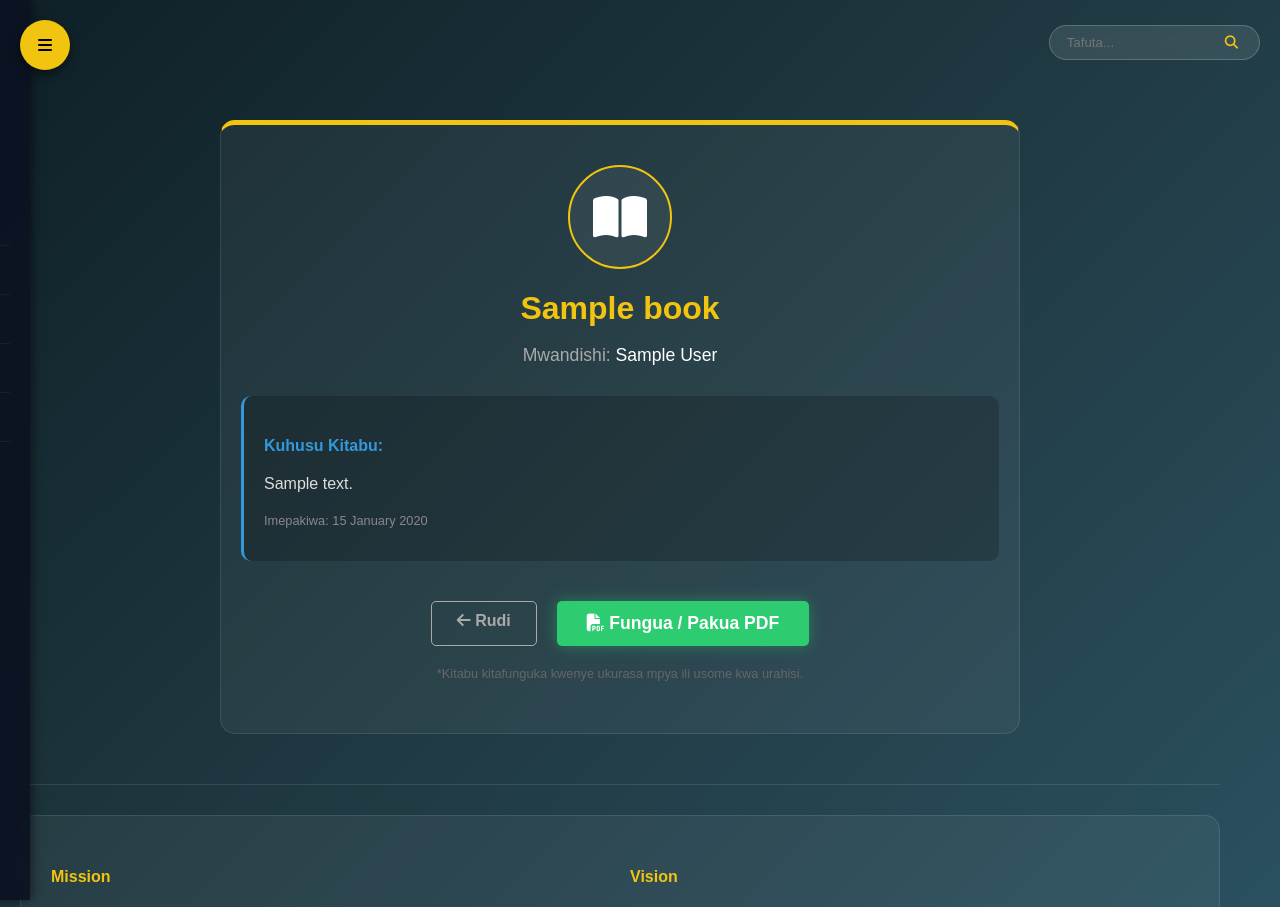
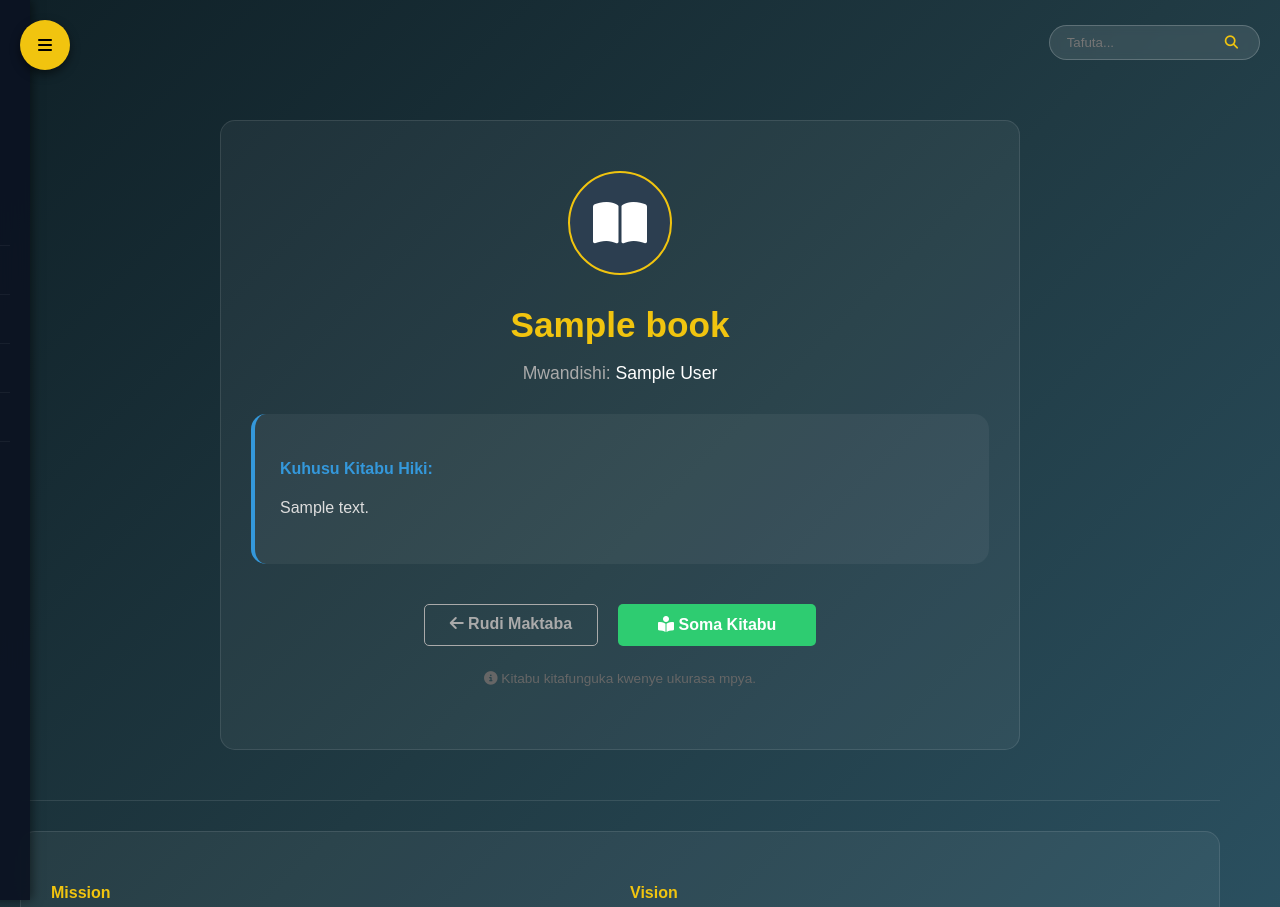
Before and after one commit to abdondismas0-hub/impactful-mind-web, a Flask app: page /read/1 in a window 1280 px wide. Shown: the top 907 px of the page. Run offline with Flask 3, Linux system fonts and the light colour scheme; tables that the repository leaves empty hold one stand-in row (values such as "Sample post").

Commit message:
Update styling and content in read_book.html

```diff
--- a/templates/read_book.html
+++ b/templates/read_book.html
@@ -3,40 +3,50 @@
 {% block content %}
 <div style="padding-top: 40px; max-width: 800px; margin: auto;">
 
-    <!-- Kadi ya Maelezo ya Kitabu -->
-    <div class="glass-panel" style="text-align: center; padding: 40px 20px; border-top: 5px solid var(--accent);">
+    <!-- Kichwa na Maelezo -->
+    <div class="glass-panel" style="text-align: center; padding: 50px 30px;">
 
-        <!-- Icon Kubwa -->
-        <div style="width: 100px; height: 100px; background: rgba(255,255,255,0.05); border-radius: 50%; display: flex; align-items: center; justify-content: center; margin: 0 auto 20px auto; border: 2px solid var(--accent);">
+        <!-- Icon ya Kitabu -->
+        <div style="width: 100px; height: 100px; background: #2c3e50; margin: 0 auto 30px auto; border-radius: 50%; display: flex; align-items: center; justify-content: center; border: 2px solid var(--accent);">
             <i class="fas fa-book-open fa-3x" style="color: #fff;"></i>
         </div>
 
-        <h1 style="color: var(--accent); font-size: 2rem; margin-bottom: 10px;">{{ book.title }}</h1>
+        <h1 style="color: var(--accent); font-size: 2.2rem; margin-bottom: 10px;">{{ book.title }}</h1>
         <p style="color: #aaa; font-size: 1.1rem; margin-bottom: 30px;">Mwandishi: <span style="color: white;">{{ book.author }}</span></p>
 
-        <!-- Maelezo -->
-        <div style="background: rgba(0,0,0,0.2); padding: 20px; border-radius: 10px; text-align: left; margin-bottom: 40px; border-left: 3px solid #3498db;">
-            <h4 style="color: #3498db; margin-bottom: 10px;">Kuhusu Kitabu:</h4>
-            <p style="color: #ddd; line-height: 1.6;">{{ book.description }}</p>
-            <p style="color: #888; font-size: 0.8rem; margin-top: 15px;">Imepakiwa: {{ book.date_uploaded.strftime('%d %B %Y') }}</p>
+        <!-- Box la Maelezo -->
+        <div style="background: rgba(255,255,255,0.05); padding: 25px; border-radius: 15px; text-align: left; margin-bottom: 40px; border-left: 4px solid #3498db;">
+            <h4 style="color: #3498db; margin-bottom: 10px; font-weight: bold;">Kuhusu Kitabu Hiki:</h4>
+            <p style="color: #ddd; line-height: 1.8; font-size: 1rem;">
+                {{ book.description }}
+            </p>
         </div>
 
-        <!-- VITUFE VYA KUFUNGUA (Hii ndiyo suluhisho) -->
+        <!-- VITUFE VYA KUSOMA (HAPA NDIPO SULUHISHO LILIPO) -->
         <div style="display: flex; gap: 20px; justify-content: center; flex-wrap: wrap;">
 
+            <!-- 1. Kitufe cha Kurudi -->
             <a href="{{ url_for('library') }}" class="btn" style="background: transparent; border: 1px solid #aaa; color: #aaa;">
-                <i class="fas fa-arrow-left"></i> Rudi
+                <i class="fas fa-arrow-left"></i> Rudi Maktaba
             </a>
 
-            <!-- Hii Link inafungua PDF kwenye Tab Mpya (Salama 100%) -->
-            <a href="{{ book.file_path }}" target="_blank" class="btn" style="background-color: var(--success); color: white; padding: 12px 30px; font-size: 1.1rem; box-shadow: 0 0 15px rgba(46, 204, 113, 0.4);">
-                <i class="fas fa-file-pdf"></i> Fungua / Pakua PDF
-            </a>
+            <!-- 2. Kitufe cha KUSOMA (DIRECT LINK) -->
+            <!-- Tunatumia link ya Cloudinary moja kwa moja kuepuka Error 500/401 -->
+            {% if 'http' in book.file_path %}
+                <a href="{{ book.file_path }}" target="_blank" class="btn" style="background-color: var(--success); color: white; padding: 12px 40px; font-size: 1.1rem; box-shadow: 0 5px 15px rgba(46, 204, 113, 0.3);">
+                    <i class="fas fa-book-reader"></i> Soma Kitabu (PDF)
+                </a>
+            {% else %}
+                <!-- Kwa vitabu vya zamani (kama vipo) -->
+                <a href="{{ url_for('download_book', filename=book.file_path) }}" target="_blank" class="btn" style="background-color: var(--success); color: white; padding: 12px 40px;">
+                    <i class="fas fa-book-reader"></i> Soma Kitabu
+                </a>
+            {% endif %}
 
         </div>
 
-        <p style="margin-top: 20px; font-size: 0.8rem; color: #666;">
-            *Kitabu kitafunguka kwenye ukurasa mpya ili usome kwa urahisi.
+        <p style="margin-top: 25px; font-size: 0.85rem; color: #666;">
+            <i class="fas fa-info-circle"></i> Kitabu kitafunguka kwenye ukurasa mpya.
         </p>
 
     </div>
```
